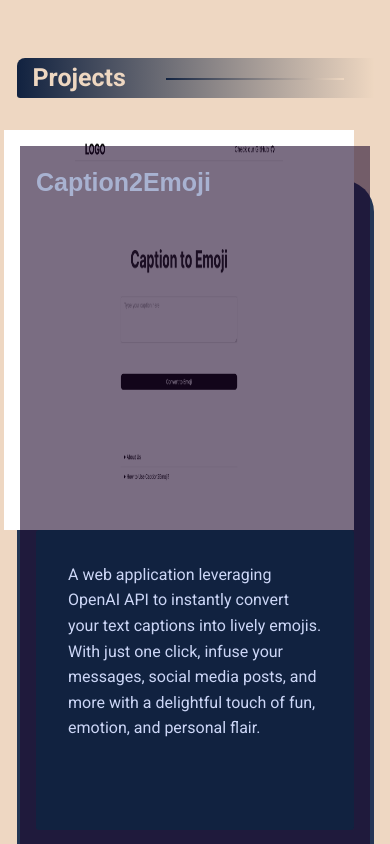
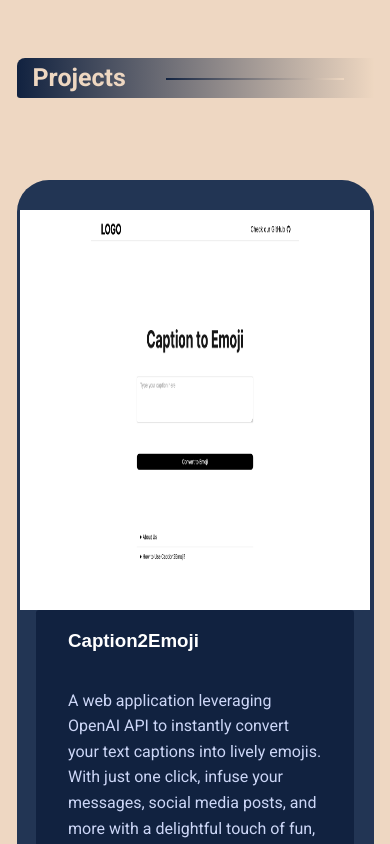
Before and after one commit to poul0315/NextJs-Portfolio, a Next.js app: page / in a window 390 px wide. Shown: the part 3840-4684 px from the top of the page. Built offline with nearby package versions, Linux system fonts and the light colour scheme.

Commit message:
changed some design to it

```diff
--- a/src/scss/sections/_project.scss
+++ b/src/scss/sections/_project.scss
@@ -108,6 +108,7 @@
         display: flex;
         justify-content: flex-end;
         padding: 1rem;
+        margin-top: 5rem;
         &-line {
           position: absolute;
           left: 50%; // This will move the left border of the line to the center of the .project
@@ -230,6 +231,17 @@
         }
       }
     }
+    @media (min-width: 1101px) {
+      &-container {
+        .project-info {
+          &-description {
+            &-title {
+              display: none;
+            }
+          }
+        }
+      }
+    }
     @media screen and (max-width: 1100px) {
       &-container {
         align-items: center;
@@ -237,12 +249,18 @@
           position: flex;
           flex-direction: column;
           justify-content: flex-start;
+          .project-image-container {
+            margin-left: 1rem;
+          }
           .project-info {
             width: 600px;
             height: 600px;
-            background-color: rgba(31, 10, 44, 0.592);
+            // background-color: rgba(31, 10, 44, 0.592);
             align-items: flex-start;
             padding: 1rem;
+            &-title {
+              visibility: hidden;
+            }
             &-overline {
               color: Blue;
             }
@@ -251,6 +269,10 @@
               height: 300px;
               p {
                 text-align: start;
+              }
+              &-title {
+                margin-left: 2rem;
+                margin-top: 1rem;
               }
             }
           }
@@ -273,7 +295,7 @@
           .project-info {
             width: 600px;
             height: 600px;
-            background-color: rgba(31, 10, 44, 0.592);
+            // background-color: rgba(31, 10, 44, 0.592);
             align-items: flex-start;
             padding: 1rem;
             &-overline {
@@ -310,15 +332,20 @@
             }
           }
           .project-info {
+            display: flex;
+            flex-direction: column;
             width: 350px;
             height: auto;
+            padding: 1rem;
             &-overline {
               color: transparent;
             }
             &-description {
+              background-color: #112240;
               margin-top: 20rem;
               height: 300px;
               p {
+                // background-color: #112240;
                 text-align: start;
               }
             }
--- a/src/sections/Project.tsx
+++ b/src/sections/Project.tsx
@@ -108,6 +108,7 @@ function Project() {
                     <div className="project-info">
                       <h3 className="project-info-title">{projectName}</h3>
                       <div className="project-info-description">
+                        <h3 className="project-info-description-title">{projectName}</h3>
                         <p>{projectDescription}</p>
                       </div>
                       <ul className="project-info-tech-list">
```
